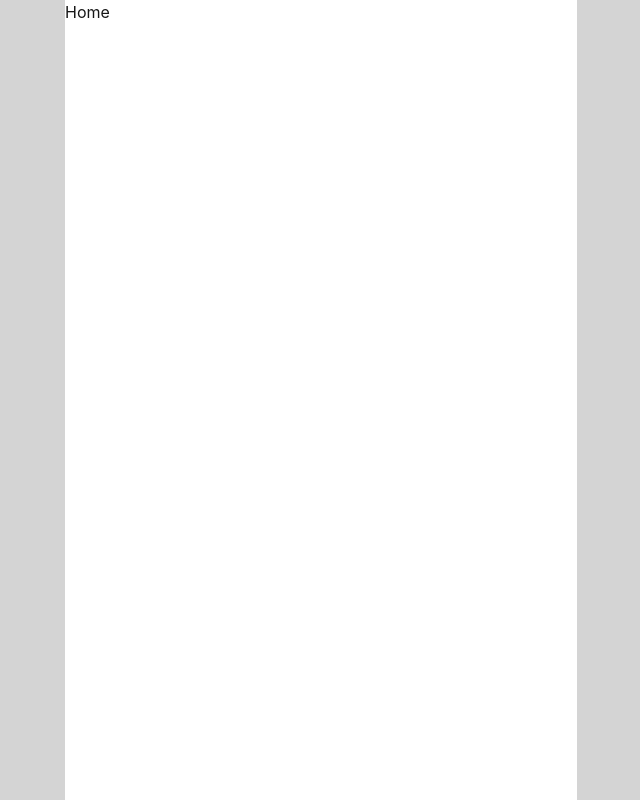
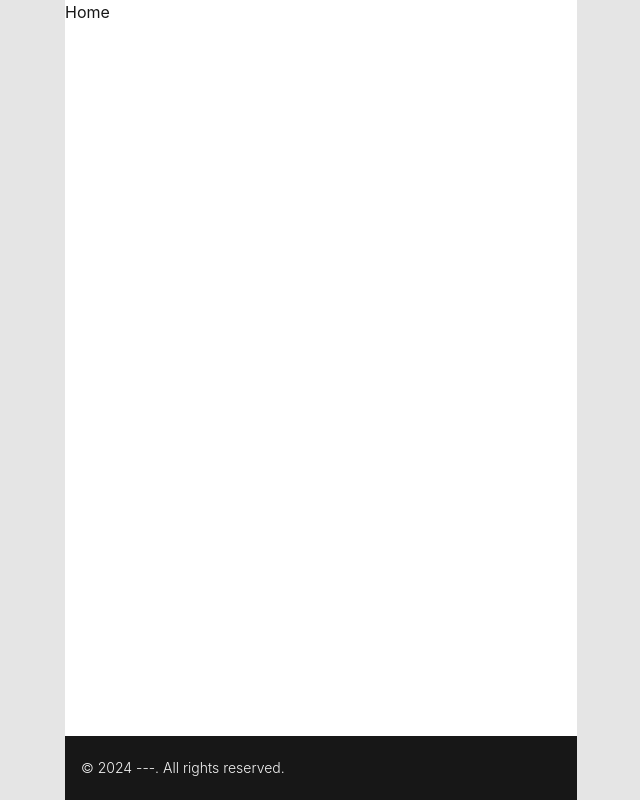
Before and after one commit to doodle-dev-avatar/doodle-dev-avatar-fe, a Next.js app: page / in a window 1280 px wide. Shown: the whole page, without its empty margins (319-959 px from the left). Built offline with nearby package versions, Linux system fonts and the light colour scheme; a web font is replaced by a local one.

Commit message:
feat: add Footer

```diff
--- a/src/components/Layout/index.tsx
+++ b/src/components/Layout/index.tsx
@@ -1,6 +1,7 @@
 import React from 'react';
 import { type ComponentProps } from 'react';
 import Flex from '../Flex';
+import Footer from '../Footer';
 
 interface FrameProps extends ComponentProps<'div'> {
   children: React.ReactNode;
@@ -12,10 +13,11 @@ function Frame({ children }: FrameProps) {
       flexCol={true}
       align="start"
       justify="start"
-      className="w-screen h-screen relative bg-neutral-300"
+      className="w-screen h-screen relative bg-neutral-200"
     >
       <div className="max-w-lg ml-auto mr-auto bg-white w-full h-full relative">
         {children}
+        <Footer />
       </div>
     </Flex>
   );
```
